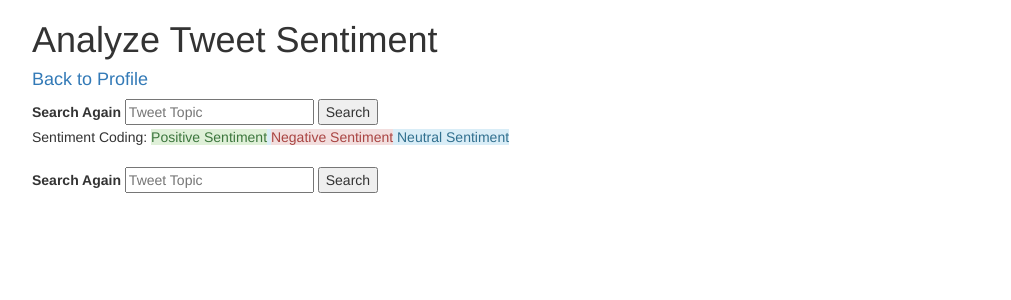
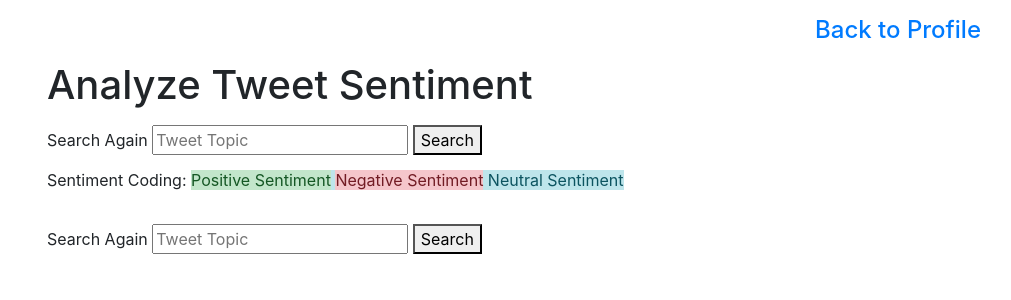
Before and after one commit to tiffanydenny/twittalyzer, a Flask app: template templates/search.html in a window 1280 px wide. Shown: the top 300 px of the page, without its empty margins (38-1049 px from the left). Run offline with Flask 2, Linux system fonts and the light colour scheme; the template is opened without the code that fills it, so the values that code supplies are empty; some libraries are stand-ins or nearby versions.

Commit message:
Some styling

```diff
--- a/app.py
+++ b/app.py
@@ -53,25 +53,24 @@ def profile():
 
 @app.route('/search')
 def search():
+    search = False
     query = request.args.get('q')
     if query:
         search = True
-    tweets = g.user.twitter_request('https://api.twitter.com/1.1/search/tweets.json?q={}&lang=en+exclude:retweets+exclude:replies&count=100'.format(query))
+    tweets = g.user.twitter_request('https://api.twitter.com/1.1/search/tweets.json?q={}&lang=en+exclude:retweets+exclude:replies&count=20'.format(query))
 
     tweet_texts = [{'tweet': tweet['text'], 'label': 'neutral'} for tweet in tweets['statuses']]
 
-    count=0
     for tweet in tweet_texts:
         r = requests.post('http://text-processing.com/api/sentiment/', data={'text': tweet['tweet']})
         json_response = r.json()
         label = json_response['label']
         tweet['label'] = label
-        count +=1
 
     page = request.args.get(get_page_parameter(), type=int, default=1)
-    pagination = Pagination(page=page, total=count, search=search, record_name='tweets')
+    pagination = Pagination(page=page, total=len(tweet_texts), search=search, record_name='tweet_texts', per_page=20, css_framework='bootstrap4')
 
-    return render_template('search.html', content=tweet_texts, pagination=pagination)
+    return render_template('search.html', content=tweet_texts, pagination=pagination, page=page)
 
 @app.route('/images')
 def images():
--- a/static/css/style.css
+++ b/static/css/style.css
@@ -1,24 +1,3 @@
 #tweets {
     margin-top: 1rem;
 }
-
-.separate {
-    margin-top: 10rem;
-}
-
-.pagination-page-info {
-    padding: .6em;
-    padding-left: 0;
-    width: 40em;
-    margin: .5em;
-    margin-left: 0;
-    font-size: 12px;
-}
-
-.pagination-page-info b {
-    color: black;
-    background: #6aa6ed;
-    padding-left: 2px;
-    padding: .1em .25em;
-    font-size: 150%;
-}
--- a/templates/home.html
+++ b/templates/home.html
@@ -2,9 +2,12 @@
 <html lang="en">
 
 <head>
+    <meta charset="UTF-8">
+    <link rel="stylesheet" href="https://stackpath.bootstrapcdn.com/bootstrap/4.5.0/css/bootstrap.min.css" integrity="sha384-9aIt2nRpC12Uk9gS9baDl411NQApFmC26EwAOH8WgZl5MYYxFfc+NcPb1dKGj7Sk" crossorigin="anonymous">
+    <link rel="stylesheet" href="{{ url_for('static', filename='static/css/style.css') }}">
 </head>
 
-<body>
+<body style="margin: 1rem; max-width: 70vw">
     <h1> Twittalyzer </h1>
     <p>Search tweets using a keyword, and the automated sentiment analyzer will sort tweets based on positive, negative, or neutral sentiment (the accuracy is questionable!).</p>
 <!--    <p>If you'd rather just look at the pretty pictures, you can also search Twitter by keyword and return associated images. </p>-->
--- a/templates/profile.html
+++ b/templates/profile.html
@@ -2,9 +2,12 @@
 <html lang="en">
 <head>
     <meta charset="UTF-8">
+    <link rel="stylesheet" href="https://stackpath.bootstrapcdn.com/bootstrap/4.5.0/css/bootstrap.min.css" integrity="sha384-9aIt2nRpC12Uk9gS9baDl411NQApFmC26EwAOH8WgZl5MYYxFfc+NcPb1dKGj7Sk" crossorigin="anonymous">
+    <link rel="stylesheet" href="{{ url_for('static', filename='static/css/style.css') }}">
+
     <title>User profile</title>
 </head>
-<body>
+<body style="margin: 1rem">
 <h1>{{ user.username }}</h1>
     <form action="{{ url_for('search') }}">
         <label for="q">Search Twitter</label>
--- a/templates/search.html
+++ b/templates/search.html
@@ -2,24 +2,26 @@
 <html lang="en">
 <head>
     <meta charset="UTF-8">
-    <link rel="stylesheet" href="https://maxcdn.bootstrapcdn.com/bootstrap/3.3.7/css/bootstrap.min.css" integrity="sha384-BVYiiSIFeK1dGmJRAkycuHAHRg32OmUcww7on3RYdg4Va+PmSTsz/K68vbdEjh4u" crossorigin="anonymous">
+    <link rel="stylesheet" href="https://stackpath.bootstrapcdn.com/bootstrap/4.5.0/css/bootstrap.min.css" integrity="sha384-9aIt2nRpC12Uk9gS9baDl411NQApFmC26EwAOH8WgZl5MYYxFfc+NcPb1dKGj7Sk" crossorigin="anonymous">
     <link rel="stylesheet" href="{{ url_for('static', filename='static/css/style.css') }}">
     <title>Results</title>
 </head>
 
 <body>
 <div class="container">
-    <h1>Analyze Tweet Sentiment</h1>
-    <h4><a href="{{ url_for('profile') }}">Back to Profile</a></h4>
-    <div>
+    <h4 style="position: relative; margin-left: 60vw; margin-top: 1rem"><a href="{{ url_for('profile') }}">Back to Profile</a></h4>
+    <h1 style="margin: 1rem 0">Analyze Tweet Sentiment</h1>
+
+    <div style="margin-top: 1rem">
         <form action="{{ url_for('search') }}">
             <label for="q">Search Again</label>
             <input type="text" name="q" id="q" placeholder="Tweet Topic">
             <button type="submit">Search</button>
         </form>
+
     </div>
     <div>
-        <p>
+        <p style="margin-top: .5rem; text-align: left">
             Sentiment Coding:
             <span class="list-group-item-info">
                 <span class="list-group-item-success">Positive Sentiment</span>
@@ -27,8 +29,8 @@
                 <span>Neutral Sentiment</span>
             </span>
         </p>
-        {{pagination.links}}
-        <ul class="list-group" id="tweets">
+        <div style="margin: 1rem 40%"> {{ pagination.links }} </div>
+        <ul class="list-group pagination" id="tweets">
             {% set css_class = 'list-group-item-info' %}
 
             {% for element in content %}
@@ -37,11 +39,10 @@
                 {% elif element['label'] == 'pos' %}
                     {% set css_class = 'list-group-item-success' %}
                 {% endif %}
-
                 <li class="list-group-item {{ css_class }}"> {{ element['tweet'] }} </li>
             {% endfor %}
         </ul>
-        {{pagination.links}}
+        <div style="margin: 1rem 40%"> {{ pagination.links }} </div>
     </div>
     <div>
       <form action="{{ url_for('search') }}">
```
Also changed, not shown: 1 other file.
